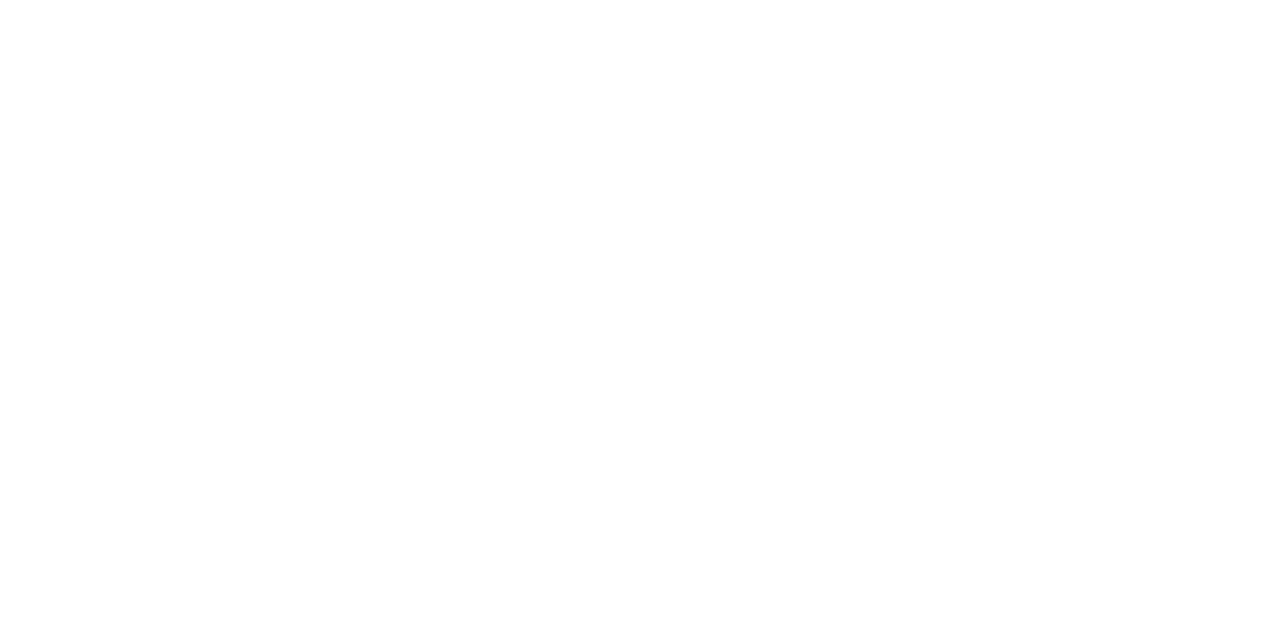
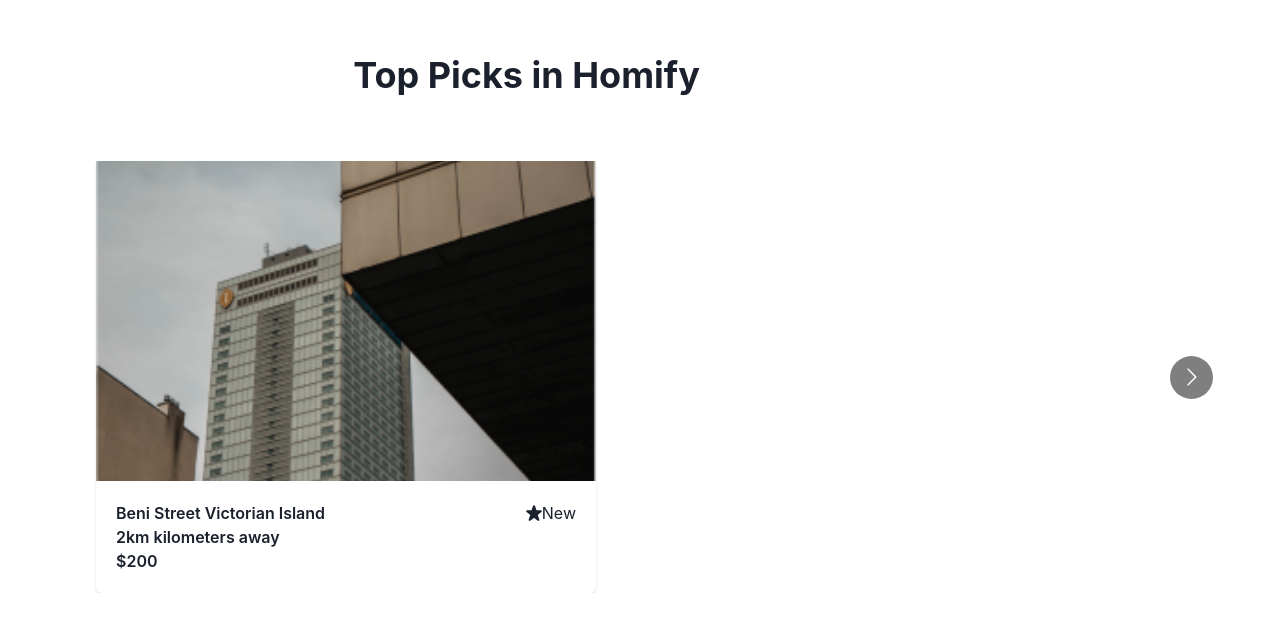
Before and after one commit to michaelNuel/Abetterhomify, a React (Create React App) app: page / in a window 1280 px wide. Shown: the part 1746-2378 px from the top of the page. Before the commit the page ends 1712 px from the top, so only its background shows below. Built offline with nearby package versions, Linux system fonts and the light colour scheme.

Commit message:
worked on the properties page

```diff
--- a/package.json
+++ b/package.json
@@ -14,6 +14,7 @@
     "react": "^18.2.0",
     "react-dom": "^18.2.0",
     "react-icons": "^4.8.0",
+    "react-multi-carousel": "^2.8.3",
     "react-router-dom": "^6.11.1",
     "react-scripts": "5.0.1",
     "web-vitals": "^2.1.4"
--- a/src/Components/LandingPageComp/AboutusComp/Aboutus.jsx
+++ b/src/Components/LandingPageComp/AboutusComp/Aboutus.jsx
@@ -4,7 +4,7 @@
 
 const Aboutus = () => {
   return (
-    <Box height={{base:"100vh", md:"100vh", lg:"100vh" }} width={"100vw"}>
+    <Box height={{base:"100vh", md:"55vh", lg:"100vh" }} width={"100vw"}>
     <Container maxWidth={"7xl"}>
       <Aboutusbodyflex />
     </Container>
--- /dev/null
+++ b/src/Components/LandingPageComp/OurpropComp/OurPropCarousell.jsx
@@ -0,0 +1,158 @@
+import {  Box, Card, CardBody, Flex, Image, Text } from "@chakra-ui/react";
+import Carousel from "react-multi-carousel";
+import { StarIcon} from "@chakra-ui/icons"
+import "react-multi-carousel/lib/styles.css";
+import OurPropImage from "../../../Images/AboutusImage/Rectangle 6502 (1).png"
+
+const OurPropCarousell = () => {
+    const responsive = {
+        superLargeDesktop: {
+          // the naming can be any, depends on you.
+          breakpoint: { max: 4000, min: 3000 },
+          items: 3
+        },
+        desktop: {
+          breakpoint: { max: 3000, min: 1024 },
+          items: 2
+        },
+        tablet: {
+          breakpoint: { max: 1024, min: 464 },
+          items: 1
+        },
+        mobile: {
+          breakpoint: { max: 464, min: 0 },
+          items: 1
+        }
+      };
+  return (
+    <Carousel responsive={responsive}>
+        <Card ml={{base:"2.2rem", md:"5rem"}} width={{base:"300px", md:"650px", lg:"500px"}}>
+            <Image
+             src={OurPropImage}
+             height={"320px"}
+             width={{base:"300px", md:"650px", lg:"500px"}}
+             objectFit={"cover"}
+            />
+            <CardBody>
+                <Flex flexDirection={"column"}>
+                    <Flex justifyContent={"space-between"}>
+                        <Text fontWeight={600}>Beni Street Victorian Island</Text>
+                        <Box>
+                            <Flex justifyContent={"space-around"}
+                             alignItems={"center"}
+                            >
+                            <StarIcon />
+                             <Text>New</Text>
+                            </Flex>
+                            </Box>
+                    </Flex>
+                   <Text fontWeight={600}>2km kilometers away</Text>
+                   <Text fontWeight={600}>$200</Text>
+                </Flex>
+            </CardBody>
+        </Card>
+        <Card ml={{base:"2.4rem", md:"5rem"}} width={{base:"300px", md:"650px", lg:"500px"}}>
+            <Image
+             src={OurPropImage}
+             height={"320px"}
+             width={{base:"300px", md:"650px", lg:"500px"}}
+             objectFit={"cover"}
+            />
+            <CardBody>
+                <Flex flexDirection={"column"}>
+                    <Flex justifyContent={"space-between"}>
+                        <Text fontWeight={600}>Beni Street Victorian Island</Text>
+                        <Box>
+                            <Flex justifyContent={"space-around"}
+                             alignItems={"center"}
+                            >
+                            <StarIcon />
+                             <Text>New</Text>
+                            </Flex>
+                            </Box>
+                    </Flex>
+                   <Text fontWeight={600}>2km kilometers away</Text>
+                   <Text fontWeight={600}>$200</Text>
+                </Flex>
+            </CardBody>
+        </Card>
+        <Card ml={{base:"2.4rem", md:"5rem"}} width={{base:"300px", md:"650px", lg:"500px"}}>
+            <Image
+             src={OurPropImage}
+             height={"320px"}
+             width={{base:"300px", md:"650px", lg:"500px"}}
+             objectFit={"cover"}
+            />
+            <CardBody>
+                <Flex flexDirection={"column"}>
+                    <Flex justifyContent={"space-between"}>
+                        <Text fontWeight={600}>Beni Street Victorian Island</Text>
+                        <Box>
+                            <Flex justifyContent={"space-around"}
+                             alignItems={"center"}
+                            >
+                            <StarIcon />
+                             <Text>New</Text>
+                            </Flex>
+                            </Box>
+                    </Flex>
+                   <Text fontWeight={600}>2km kilometers away</Text>
+                   <Text fontWeight={600}>$200</Text>
+                </Flex>
+            </CardBody>
+        </Card>
+        <Card ml={{base:"2.4rem", md:"5rem"}} width={{base:"300px", md:"650px", lg:"500px"}}>
+            <Image
+             src={OurPropImage}
+             height={"320px"}
+             width={{base:"300px", md:"650px", lg:"500px"}}
+             objectFit={"cover"}
+            />
+            <CardBody>
+                <Flex flexDirection={"column"}>
+                    <Flex justifyContent={"space-between"}>
+                        <Text fontWeight={600}>Beni Street Victorian Island</Text>
+                        <Box>
+                            <Flex justifyContent={"space-around"}
+                             alignItems={"center"}
+                            >
+                            <StarIcon />
+                             <Text>New</Text>
+                            </Flex>
+                            </Box>
+                    </Flex>
+                   <Text fontWeight={600}>2km kilometers away</Text>
+                   <Text fontWeight={600}>$200</Text>
+                </Flex>
+            </CardBody>
+        </Card>
+        <Card ml={{base:"2.4rem", md:"5rem"}} width={{base:"300px", md:"650px", lg:"500px"}}>
+            <Image
+             src={OurPropImage}
+             height={"320px"}
+             width={{base:"300px", md:"650px", lg:"500px"}}
+             objectFit={"cover"}
+            />
+            <CardBody>
+                <Flex flexDirection={"column"}>
+                    <Flex justifyContent={"space-between"}>
+                        <Text fontWeight={600}>Beni Street Victorian Island</Text>
+                        <Box>
+                            <Flex justifyContent={"space-around"}
+                             alignItems={"center"}
+                            >
+                            <StarIcon />
+                             <Text>New</Text>
+                            </Flex>
+                            </Box>
+                    </Flex>
+                   <Text fontWeight={600}>2km kilometers away</Text>
+                   <Text fontWeight={600}>$200</Text>
+                </Flex>
+            </CardBody>
+        </Card>
+    </Carousel>
+  )
+}
+
+export default OurPropCarousell
--- /dev/null
+++ b/src/Components/LandingPageComp/OurpropComp/OurPropHeading.jsx
@@ -0,0 +1,14 @@
+import { Container, Heading } from "@chakra-ui/react"
+
+
+const OurPropHeading = () => {
+  return (
+    <Container mb={"4rem"}>
+    <Heading>
+       Top Picks in Homify
+    </Heading>
+    </Container>
+  )
+}
+
+export default OurPropHeading
--- /dev/null
+++ b/src/Components/LandingPageComp/OurpropComp/Ourprop.jsx
@@ -0,0 +1,18 @@
+import { Box, Container } from "@chakra-ui/react"
+import OurPropCarousell from "./OurPropCarousell"
+import OurPropHeading from "./OurPropHeading"
+
+
+
+const Ourprop = () => {
+  return (
+    <Box height={"100vh"} width={"100vw"} pt={"5.5rem"}>
+       <Container maxWidth={"7xl"}>
+         <OurPropHeading />
+         <OurPropCarousell/>
+       </Container>
+    </Box>
+  )
+}
+
+export default Ourprop
--- a/src/Pages/LandingPages/LandingPage.jsx
+++ b/src/Pages/LandingPages/LandingPage.jsx
@@ -2,12 +2,14 @@
 import React from 'react'
 import HeroPage from '../../Components/LandingPageComp/HeroPageComp/HeroPage'
 import Aboutus from '../../Components/LandingPageComp/AboutusComp/Aboutus'
+import Ourprop from '../../Components/LandingPageComp/OurpropComp/Ourprop'
 
 const LandingPage = () => {
   return (
     <Box overflow={"hidden"}>
       <HeroPage />
       <Aboutus />
+      <Ourprop/>
     </Box>
   )
 }
```
Also changed, not shown: 1 other file (tests, documents, lock files or other folders).
